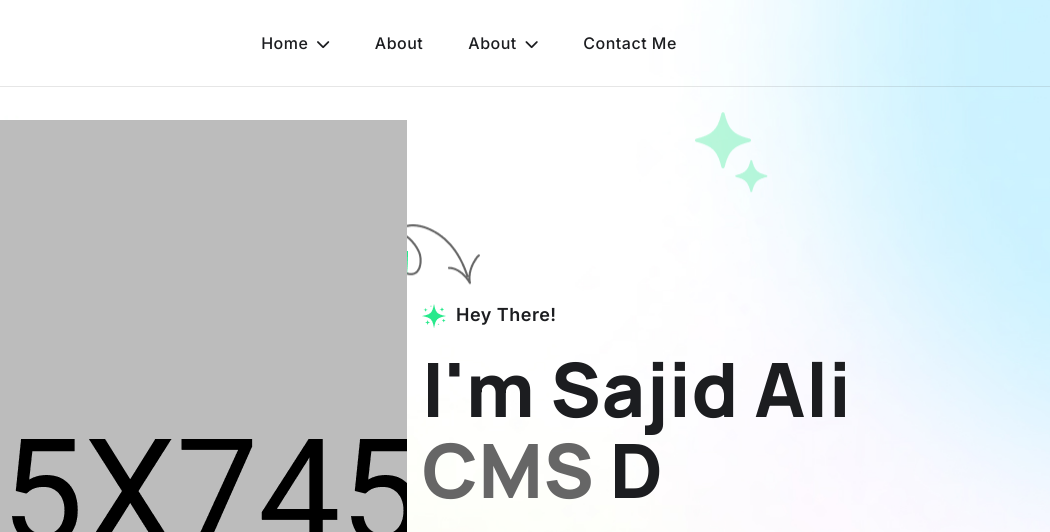
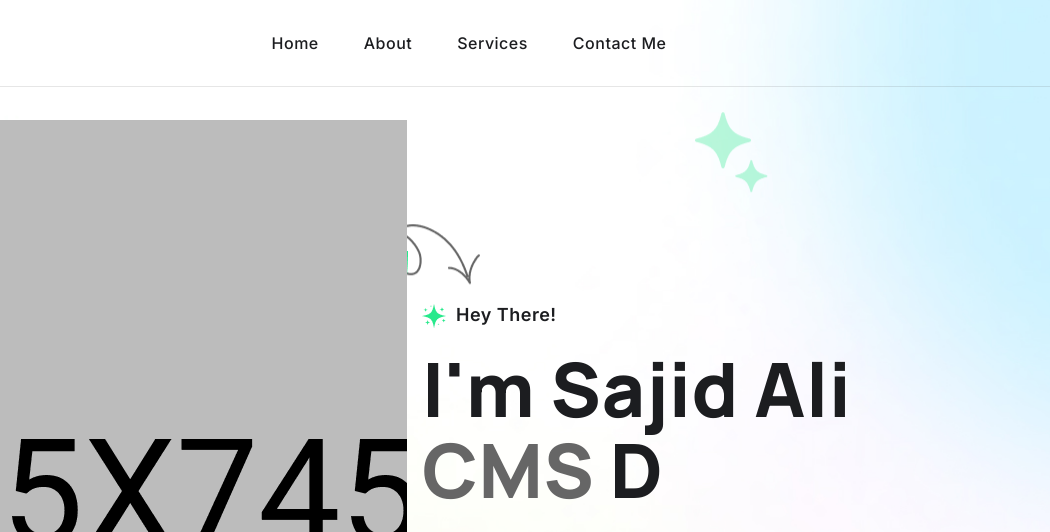
Before and after one commit to sajidali100/personal-portfolio, a plain HTML site: page index.html in a window 1280 px wide. Shown: the top 532 px of the page, 230-1280 px from the left. Drawn offline with Linux system fonts and the light colour scheme.

Commit message:
Update index.html

```diff
--- a/index.html
+++ b/index.html
@@ -185,7 +185,7 @@
                                     <li class="has-dropdown active">
                                         <a href="index.html" class="border-none">
                                             Home
-                                            <i class="fa-solid fa-chevron-down"></i>
+<!--                                        <i class="fa-solid fa-chevron-down"></i> -->
                                         </a>
 <!--                                     <ul class="submenu">
                                             <li><a href="index.html">Home 01</a></li>
@@ -198,27 +198,27 @@
                                     </li>
                                     <li class="has-dropdown">
                                         <a href="#">
-                                            About
-                                            <i class="fa-solid fa-chevron-down"></i>
+                                            Services
+<!--                                        <i class="fa-solid fa-chevron-down"></i> -->
                                         </a>
-                                        <ul class="submenu">
+<!--                                         <ul class="submenu">
                                             <li>
                                                 <a href="service.html">Services</a>
-<!--                                            <ul class="submenu">
+                                           <ul class="submenu">
                                                     <li><a href="service.html">Service</a></li>
                                                     <li><a href="service-details.html">Service Details</a></li>
-                                                </ul> -->
+                                                </ul>
                                             </li>
                                             <li>
                                                 <a href="portfolio.html">Portfolio</a>
-<!--                                            <ul class="submenu">
+                                           <ul class="submenu">
                                                     <li><a href="portfolio.html">Portfolio</a></li>
                                                     <li><a href="portfolio-details.html">Portfolio Details</a></li>
-                                                </ul> -->
+                                                </ul>
                                             </li>
-<!--                                        <li><a href="faq.html">Faq</a></li>
-                                            <li><a href="404.html">404</a></li> -->
-                                        </ul>
+                                       <li><a href="faq.html">Faq</a></li>
+                                            <li><a href="404.html">404</a></li>
+                                        </ul> -->
                                     </li>
 <!--                                <li>
                                         <a href="news-details.html">
```
